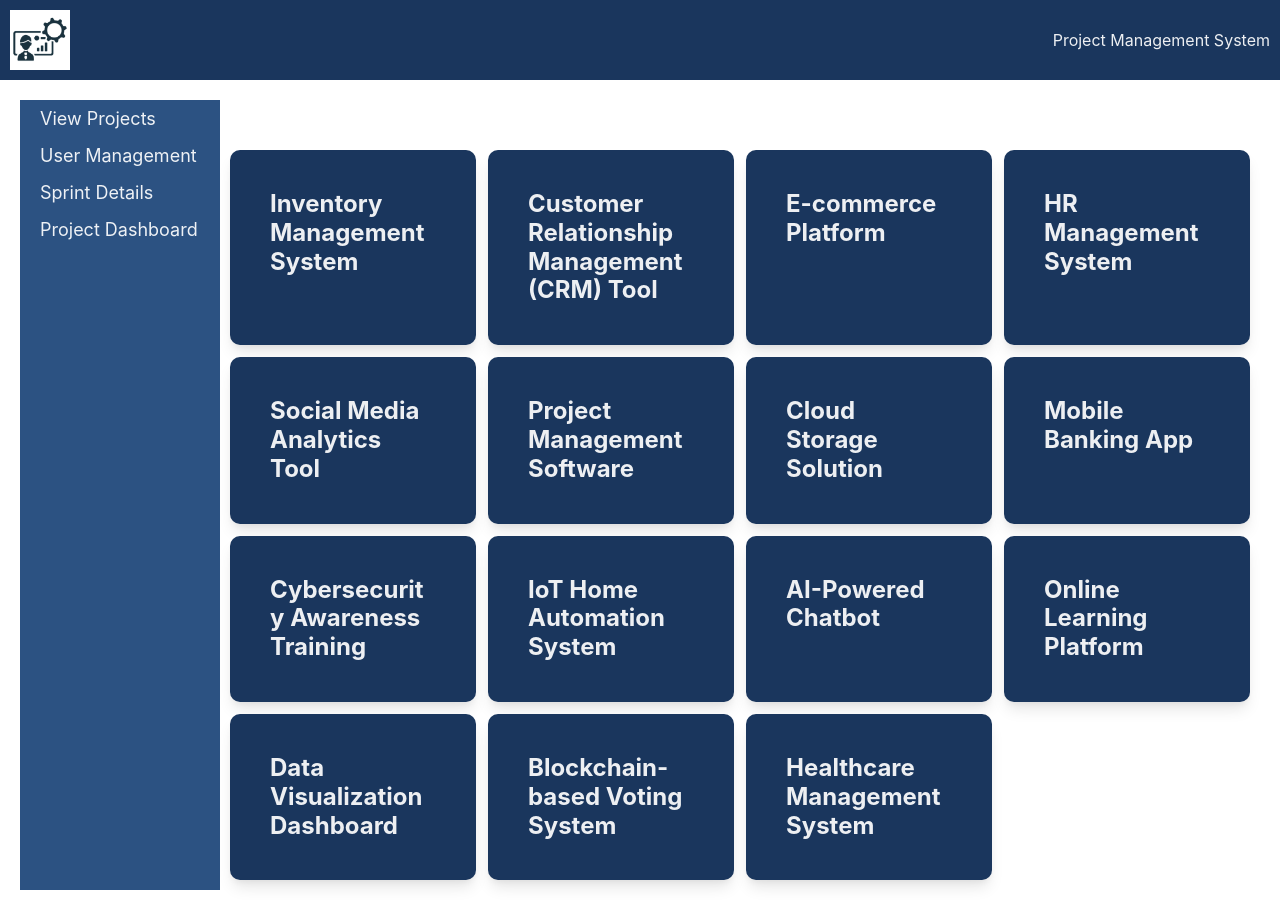
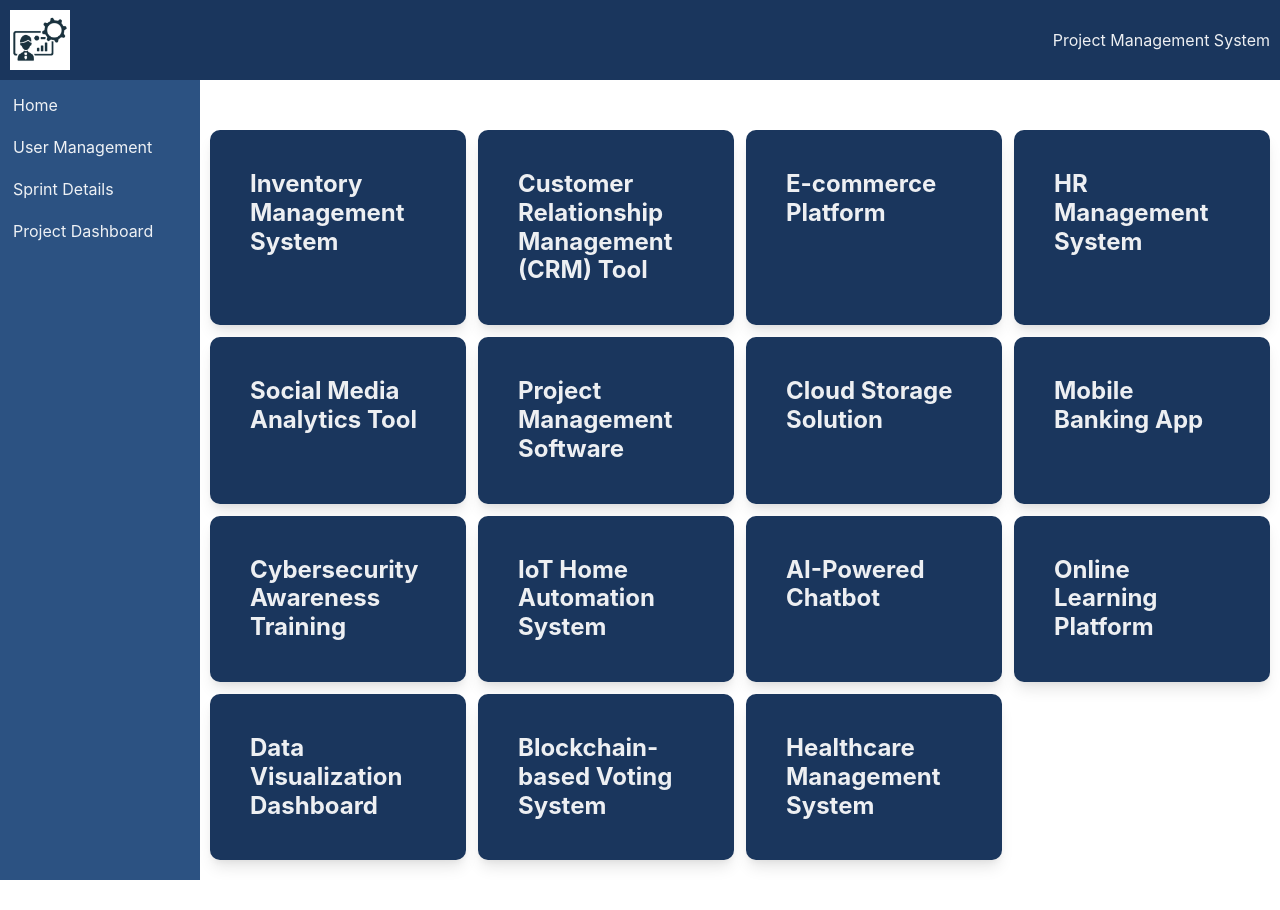
Before and after one commit to Djawad02/project-management, a React (Vite) app: page / in a window 1280 px wide. After the commit the page ends 880 px from the top, so only its background shows below. Built offline with nearby package versions, Linux system fonts and the light colour scheme.

Commit message:
improving design of pages

```diff
--- a/package.json
+++ b/package.json
@@ -16,6 +16,7 @@
     "framer-motion": "^11.3.28",
     "react": "^18.2.0",
     "react-dom": "^18.2.0",
+    "react-icons": "^4.7.1",
     "react-router-dom": "^6.10.0"
   },
   "devDependencies": {
--- a/src/components/Navbar.tsx
+++ b/src/components/Navbar.tsx
@@ -1,6 +1,7 @@
 import React from "react";
 import { HStack, Text, Image } from "@chakra-ui/react";
 import logo from "../assets/logo.png";
+
 const Navbar = () => {
   return (
     <HStack
--- a/src/components/Sidebar.tsx
+++ b/src/components/Sidebar.tsx
@@ -1,16 +1,25 @@
-import { list, List, ListItem } from "@chakra-ui/react";
 import React from "react";
-import sidebarItems from "../data/sidebar";
+import { VStack, Box } from "@chakra-ui/react";
+import SidebarItem from "./SidebarItem";
 
 const Sidebar = () => {
   return (
-    <List>
-      {sidebarItems.map((item) => (
-        <ListItem paddingY="5px" fontSize="lg" key={item}>
-          {item}
-        </ListItem>
-      ))}
-    </List>
+    <VStack
+      justifyContent="left"
+      align="stretch"
+      bg="blue.700"
+      color="whiteAlpha.900"
+      paddingX={2}
+      spacing={4}
+      height="100vh"
+    >
+      <Box>
+        <SidebarItem path="/" label="Home" />
+        <SidebarItem path="/User-Management" label="User Management" />
+        <SidebarItem path="/Sprint-Details" label="Sprint Details" />
+        <SidebarItem path="/Dashboard" label="Project Dashboard" />
+      </Box>
+    </VStack>
   );
 };
 
--- /dev/null
+++ b/src/components/SidebarItem.tsx
@@ -0,0 +1,26 @@
+import React from "react";
+import { HStack, Text } from "@chakra-ui/react";
+import { Link } from "react-router-dom";
+
+interface SidebarItemProps {
+  path: string;
+  label: string;
+}
+
+const SidebarItem = ({ path, label }: SidebarItemProps) => {
+  return (
+    <Link to={path}>
+      <HStack
+        padding="5px"
+        marginTop={2}
+        borderRadius="md"
+        _hover={{ bg: "blue.900" }}
+        // alignItems="center"
+      >
+        <Text fontSize="md">{label}</Text>
+      </HStack>
+    </Link>
+  );
+};
+
+export default SidebarItem;
--- a/src/data/sidebar.ts
+++ b/src/data/sidebar.ts
@@ -1,5 +1,5 @@
 const sidebarItems = [
-    "View Projects",
+    "Home",
     "User Management",
     "Sprint Details",
     "Project Dashboard",
--- a/src/pages/Homepage.tsx
+++ b/src/pages/Homepage.tsx
@@ -19,13 +19,7 @@ const Homepage = () => {
         <Navbar />
       </GridItem> */}
       <Show above="lg">
-        <GridItem
-          area="aside"
-          bg="blue.700"
-          color="whiteAlpha.900"
-          paddingX={5}
-          // marginTop="2px"
-        >
+        <GridItem>
           <Sidebar />
         </GridItem>
       </Show>
--- a/src/pages/Layout.tsx
+++ b/src/pages/Layout.tsx
@@ -1,13 +1,14 @@
 import React from "react";
 import Navbar from "../components/Navbar";
 import { Outlet } from "react-router-dom";
-import { Box } from "@chakra-ui/react";
+import { Box, GridItem, Show } from "@chakra-ui/react";
+import Sidebar from "../components/Sidebar";
 
 const Layout = () => {
   return (
     <>
       <Navbar />
-      <Box padding={5}>
+      <Box>
         <Outlet />
       </Box>
     </>
--- a/src/pages/ProjectDetailPage.tsx
+++ b/src/pages/ProjectDetailPage.tsx
@@ -1,7 +1,8 @@
 import React from "react";
 import { useParams } from "react-router-dom";
 import useProjects from "../hooks/useProjects";
-import { Box, Heading, Text } from "@chakra-ui/react";
+import { Box, Grid, GridItem, Heading, Show, Text } from "@chakra-ui/react";
+import Sidebar from "../components/Sidebar";
 
 const ProjectDetailPage = () => {
   const { title } = useParams();
@@ -15,11 +16,29 @@ const ProjectDetailPage = () => {
   }
   if (error) throw error;
   return (
-    <>
-      <Heading>{project.title}</Heading>
-      <Text>{project.description}</Text>
-      <Text>Status: {project.status}</Text>
-    </>
+    <Grid
+      templateAreas={{
+        base: `"main"`,
+        lg: `"aside main"`,
+      }}
+      templateColumns={{
+        base: "1fr",
+        lg: "200px 1fr",
+      }}
+    >
+      <Show above="lg">
+        <GridItem>
+          <Sidebar />
+        </GridItem>
+      </Show>
+      <GridItem area="main">
+        <Box padding={5}>
+          <Heading>{project.title}</Heading>
+          <Text>{project.description}</Text>
+          <Text>Status: {project.status}</Text>
+        </Box>
+      </GridItem>
+    </Grid>
   );
 };
 
--- a/src/routing/route.tsx
+++ b/src/routing/route.tsx
@@ -1,5 +1,4 @@
 import { createBrowserRouter } from "react-router-dom";
-import App from "../App";
 import ProjectDetailPage from "../pages/ProjectDetailPage";
 import Homepage from "../pages/Homepage";
 import Layout from "../pages/Layout";
```
Also changed, not shown: src/App.tsx (deleted, +0 -10 lines), 1 other file (tests, documents, lock files or other folders).
